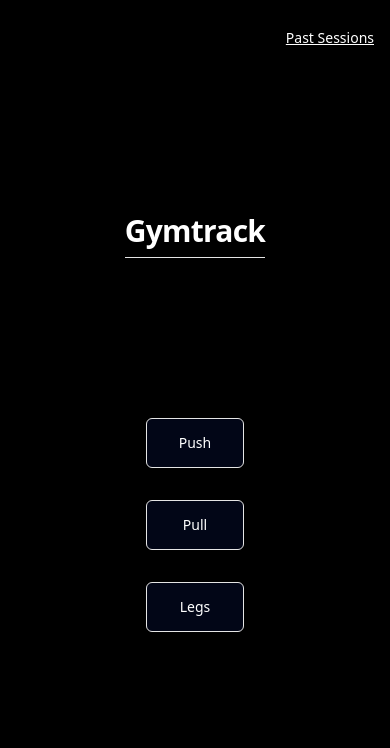
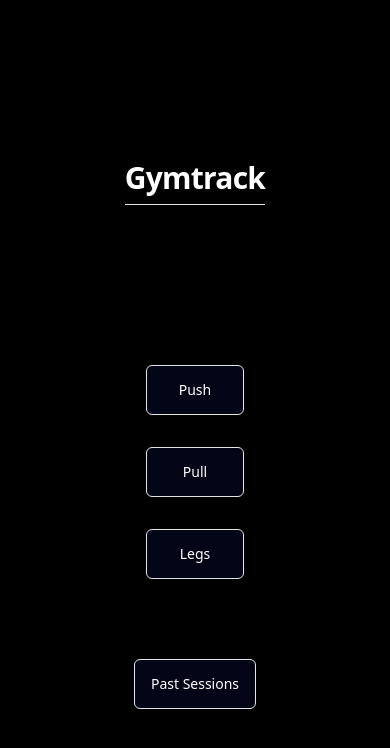
Before and after one commit to MiladRez/gtrack, a Next.js app: page / in a window 390 px wide. Shown: the top 748 px of the page. Built offline with nearby package versions, Linux system fonts and the light colour scheme.

Commit message:
changed calendar scale and added past sessions button to every page

```diff
--- a/src/app/legs/page.tsx
+++ b/src/app/legs/page.tsx
@@ -123,6 +123,11 @@ export default function Legs() {
 						<ChevronLeft />
 					</Button>
 				</Link>
+				<Link href="/pastSessions" className="absolute right-0 top-5 sm:hidden">
+					<Button variant="ghost" className="underline">
+						Past Sessions
+					</Button>
+				</Link>
 				<h2 className="scroll-m-20 border-b pb-2 text-3xl font-semibold tracking-tight first:mt-0">
 					Legs
 				</h2>
--- a/src/app/page.tsx
+++ b/src/app/page.tsx
@@ -3,13 +3,8 @@ import Link from "next/link";
 
 export default function Home() {
 	return (
-		<main className="h-screen w-screen flex flex-col justify-center items-center">
-			<div className="relative w-full h-full max-w-screen-md flex flex-col justify-center items-center">
-				<Link href="/pastSessions" className="absolute right-0 top-5 sm:hidden">
-					<Button variant="ghost" className="underline">
-						Past Sessions
-					</Button>
-				</Link>
+		<main className="w-screen flex flex-col justify-center items-center">
+			<div className="w-full max-w-screen-md flex flex-col justify-center items-center mt-40">
 				<h1 className="scroll-m-20 border-b pb-2 text-3xl font-semibold tracking-tight first:mt-0 mb-40">
 					Gymtrack
 				</h1>
@@ -29,7 +24,7 @@ export default function Home() {
 							Legs
 						</Button>
 					</Link>
-					<Link href="/pastSessions" className="w-1/4 mt-12 hidden sm:flex">
+					<Link href="/pastSessions" className="sm:w-1/4 mt-12">
 						<Button variant="outline" className="px-4 py-6 bg-slate-950 w-full">
 							Past Sessions
 						</Button>
--- a/src/app/pastSessions/page.tsx
+++ b/src/app/pastSessions/page.tsx
@@ -110,11 +110,8 @@ export default function PastSessions() {
 				<h2 className="scroll-m-20 border-b pb-2 text-3xl font-semibold tracking-tight first:mt-0">
 					Past Sessions
 				</h2>
-				<div className="w-full">
-					{sessions.map((session, index) => (
-						<SessionTable key={index} session={session} />
-					))}
-					<Calendar mode="single" selected={date} onSelect={setDate} modifiers={modifiers} modifiersStyles={modifiersStyles} className="rounded-md border shadow" />
+				<div className="w-fit mt-20">
+					<Calendar mode="single" selected={date} onSelect={setDate} modifiers={modifiers} modifiersStyles={modifiersStyles} className="scale-150 rounded-md border shadow" />
 				</div>
 			</div>
 		</div>
--- a/src/app/pull/page.tsx
+++ b/src/app/pull/page.tsx
@@ -139,6 +139,11 @@ export default function Pull() {
 						<ChevronLeft />
 					</Button>
 				</Link>
+				<Link href="/pastSessions" className="absolute right-0 top-5 sm:hidden">
+					<Button variant="ghost" className="underline">
+						Past Sessions
+					</Button>
+				</Link>
 				<h2 className="scroll-m-20 border-b pb-2 text-3xl font-semibold tracking-tight first:mt-0">
 					Pull
 				</h2>
--- a/src/app/push/page.tsx
+++ b/src/app/push/page.tsx
@@ -159,6 +159,11 @@ export default function Push() {
 						<ChevronLeft />
 					</Button>
 				</Link>
+				<Link href="/pastSessions" className="absolute right-0 top-5 sm:hidden">
+					<Button variant="ghost" className="underline">
+						Past Sessions
+					</Button>
+				</Link>
 				<h2 className="scroll-m-20 border-b pb-2 text-3xl font-semibold tracking-tight first:mt-0">
 					Push
 				</h2>
```
